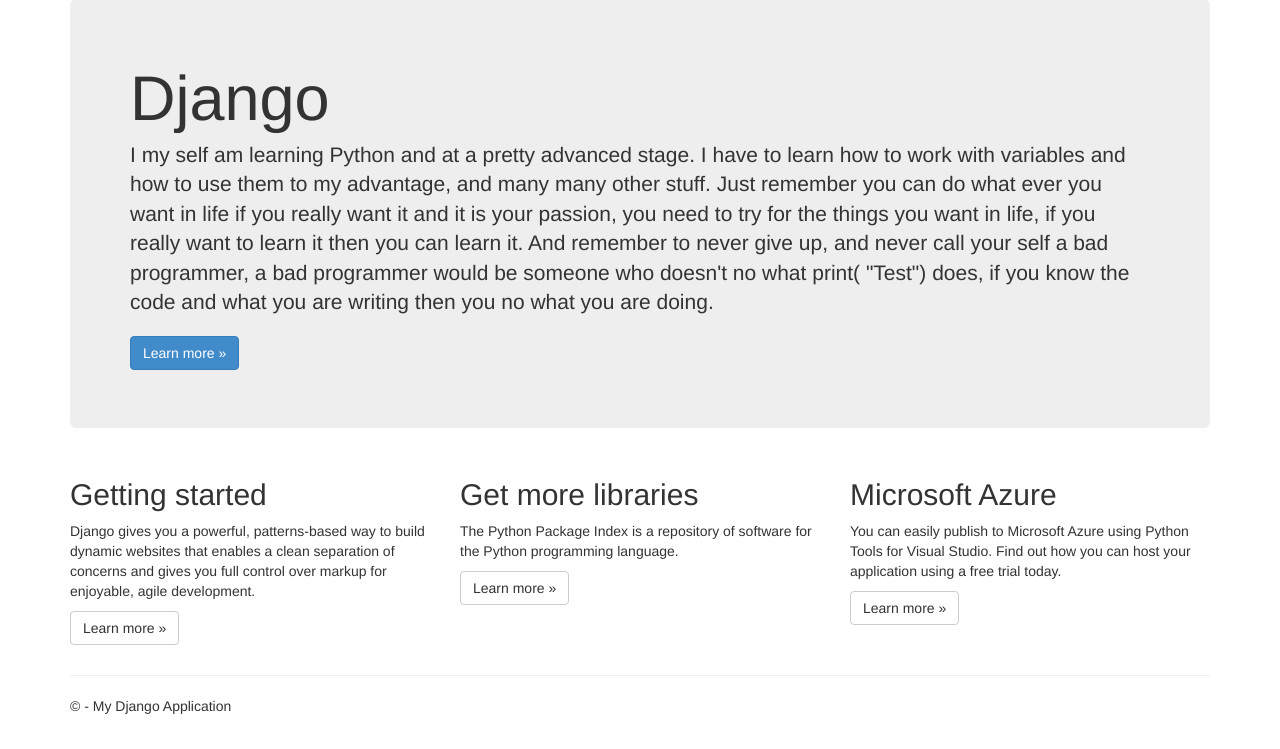
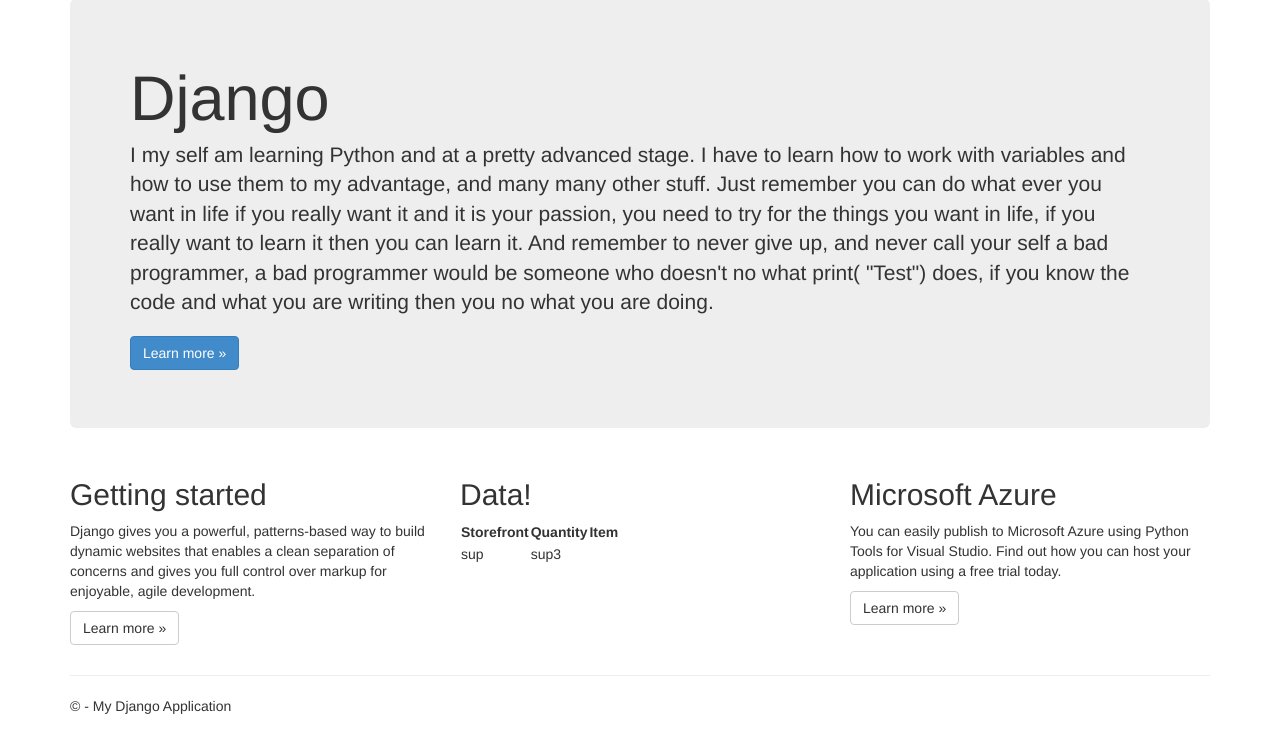
Before and after one commit to TrianglePlusPlus/howitzer, a Django app: template square_connect/square_connect/app/templates/app/index.html in a window 1280 px wide. Shown: the part 51-800 px from the top of the page. Run offline with Django 3.2, Linux system fonts and the light colour scheme; the template is opened without the code that fills it, so the values that code supplies are empty; parts of the project's set-up code (start-up, migrations or seed data) failed here and were passed over; some libraries are stand-ins or nearby versions.

Commit message:
setup frontend

```diff
--- a/square_connect/square_connect/app/templates/app/index.html
+++ b/square_connect/square_connect/app/templates/app/index.html
@@ -19,9 +19,25 @@
         <p><a class="btn btn-default" href="http://www.djangobook.com/en/2.0/index.html">Learn more &raquo;</a></p>
     </div>
     <div class="col-md-4">
-        <h2>Get more libraries</h2>
-        <p>The Python Package Index is a repository of software for the Python programming language.</p>
-        <p><a class="btn btn-default" href="https://pypi.python.org/pypi">Learn more &raquo;</a></p>
+        <h2>Data!</h2>
+        <table>
+            <tr>
+                <th>Storefront</th>
+                <th>Quantity</th>
+                <th>Item</th>
+            </tr>
+            <tr>
+                <td>sup</td>
+                <td>sup3</td>
+            </tr>
+            {% for item in query_results %}
+            <tr>
+                <td>{{ item.field1 }}</td>
+                ...
+                <td>{{ item.fieldN }}</td>
+            </tr>
+            {% endfor %}
+        </table>
     </div>
     <div class="col-md-4">
         <h2>Microsoft Azure</h2>
--- a/square_connect/square_connect/app/views.py
+++ b/square_connect/square_connect/app/views.py
@@ -6,9 +6,11 @@ from django.shortcuts import render
 from django.http import HttpRequest
 from django.template import RequestContext
 from datetime import datetime
+from app.models import SpoilageReport
 
 def home(request):
     """Renders the home page."""
+    query_results = SpoilageReport.objects.all(),
     assert isinstance(request, HttpRequest)
     return render(
         request,
```
